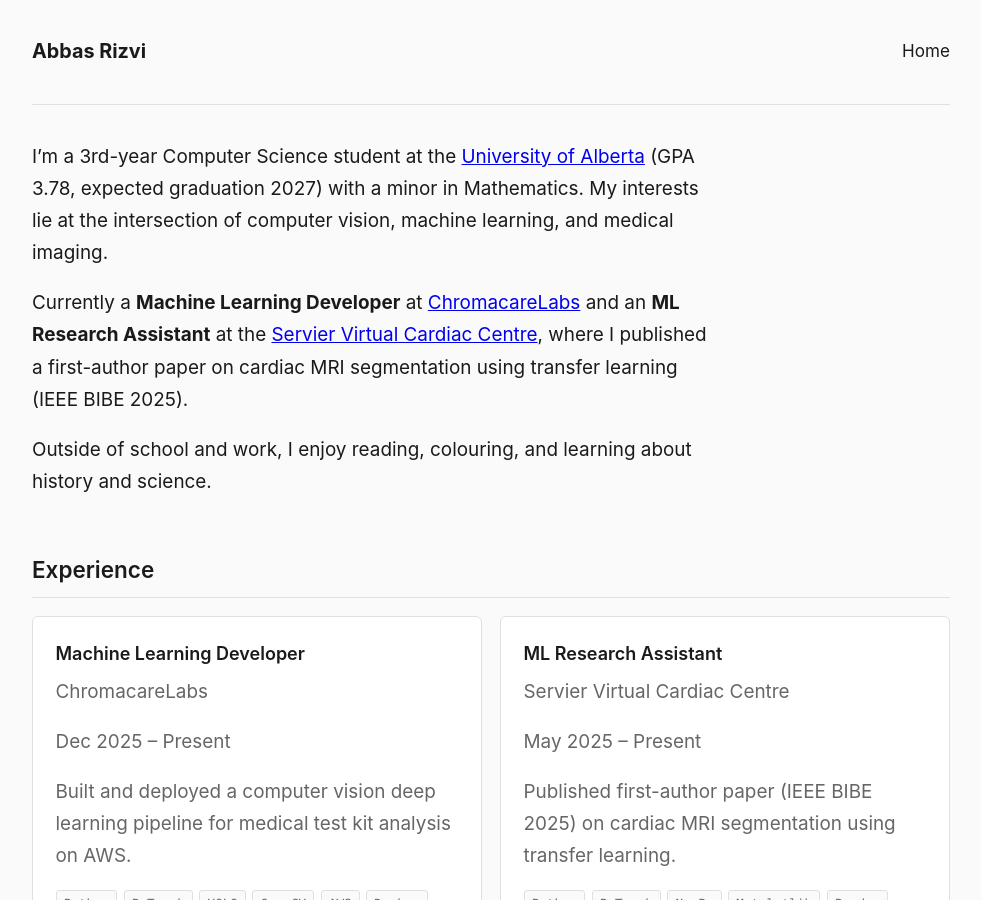
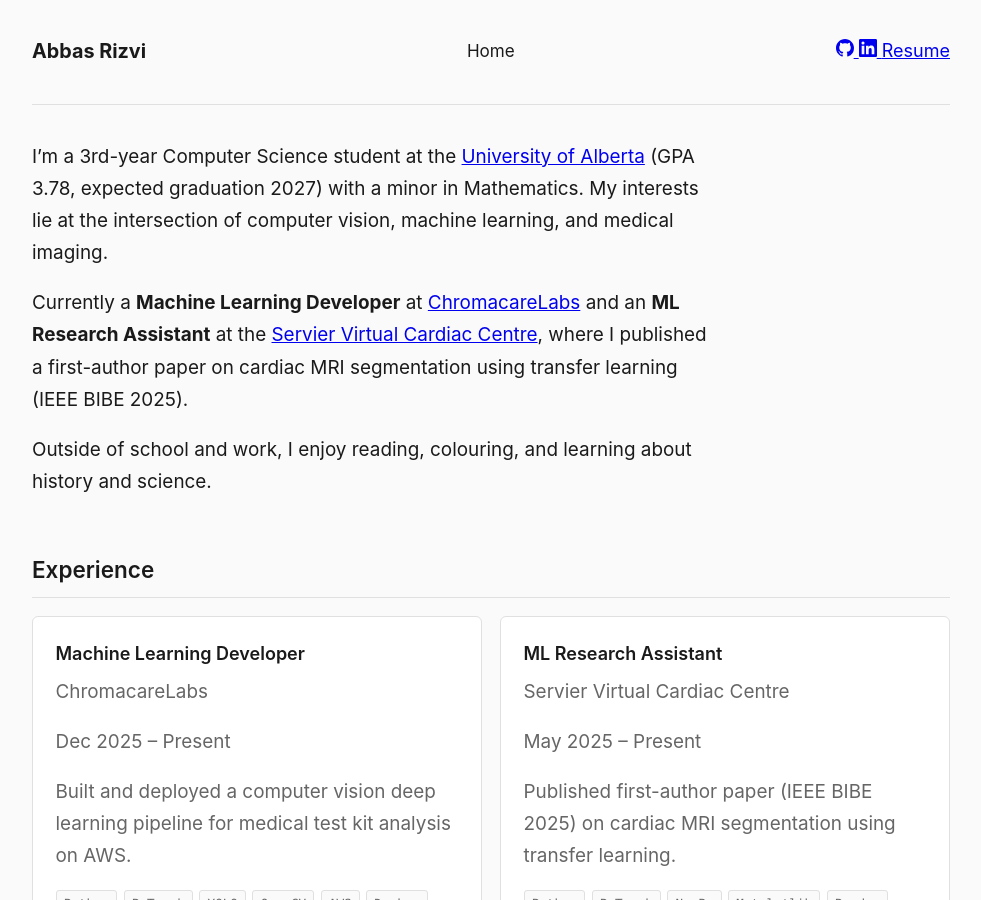
Before and after one commit to wowow2/wowow2.github.io, a Jekyll site: the page built from index.md, in a window 1280 px wide and 900 px high. Shown: the whole window, without its empty margins (149-1130 px from the left). Built offline with Jekyll 4.4.1, drawn with Linux system fonts in a browser that asks for light colours.

Commit message:
Add Resume button + GitHub/LinkedIn icons to nav, remove footer entirely

```diff
--- a/_includes/footer.html
+++ /dev/null
@@ -1,7 +0,0 @@
-<footer>
-  <ul class="social-links">
-    <li><a href="{{ site.author.github }}" target="_blank" rel="noopener">GitHub</a></li>
-    <li><a href="{{ site.author.linkedin }}" target="_blank" rel="noopener">LinkedIn</a></li>
-    <li><a href="{{ site.author.resume | relative_url }}" target="_blank" rel="noopener">Resume</a></li>
-  </ul>
-</footer>
--- a/_includes/nav.html
+++ b/_includes/nav.html
@@ -5,4 +5,13 @@
       <li><a href="{{ item.url }}" {% if page.url == item.url %}class="active"{% endif %}>{{ item.title }}</a></li>
     {% endfor %}
   </ul>
+  <div class="nav-cta">
+    <a href="{{ site.author.github }}" class="nav-icon" target="_blank" rel="noopener" aria-label="GitHub">
+      <svg width="18" height="18" viewBox="0 0 16 16" fill="currentColor"><path fill-rule="evenodd" d="M8 0C3.58 0 0 3.58 0 8c0 3.54 2.29 6.53 5.47 7.59.4.07.55-.17.55-.38 0-.19-.01-.82-.01-1.49-2.01.37-2.53-.49-2.69-.94-.09-.23-.48-.94-.82-1.13-.28-.15-.68-.52-.01-.53.63-.01 1.08.58 1.23.82.72 1.21 1.87.87 2.33.66.07-.52.28-.87.51-1.07-1.78-.2-3.64-.89-3.64-3.95 0-.87.31-1.59.82-2.15-.08-.2-.36-1.02.08-2.12 0 0 .67-.21 2.2.82.64-.18 1.32-.27 2-.27s1.36.09 2 .27c1.53-1.04 2.2-.82 2.2-.82.44 1.1.16 1.92.08 2.12.51.56.82 1.27.82 2.15 0 3.07-1.87 3.75-3.65 3.95.29.25.54.73.54 1.48 0 1.07-.01 1.93-.01 2.2 0 .21.15.46.55.38A8.01 8.01 0 0016 8c0-4.42-3.58-8-8-8"/></svg>
+    </a>
+    <a href="{{ site.author.linkedin }}" class="nav-icon" target="_blank" rel="noopener" aria-label="LinkedIn">
+      <svg width="18" height="18" viewBox="0 0 24 24" fill="currentColor"><path d="M20.447 20.452h-3.554v-5.569c0-1.328-.027-3.037-1.852-3.037-1.853 0-2.136 1.445-2.136 2.939v5.667H9.351V9h3.414v1.561h.046c.477-.9 1.637-1.85 3.37-1.85 3.601 0 4.267 2.37 4.267 5.455v6.286zM5.337 7.433a2.062 2.062 0 01-2.063-2.065 2.064 2.064 0 112.063 2.065zm1.782 13.019H3.555V9h3.564v11.452zM22.225 0H1.771C.792 0 0 .774 0 1.729v20.542C0 23.227.792 24 1.771 24h20.451C23.2 24 24 23.227 24 22.271V1.729C24 .774 23.2 0 22.222 0h.003z"/></svg>
+    </a>
+    <a href="{{ site.author.resume | relative_url }}" class="nav-resume" target="_blank" rel="noopener">Resume</a>
+  </div>
 </nav>
--- a/_layouts/default.html
+++ b/_layouts/default.html
@@ -7,7 +7,6 @@
     <main>
       {{ content }}
     </main>
-    {% include footer.html %}
   </div>
 </body>
 </html>
```
